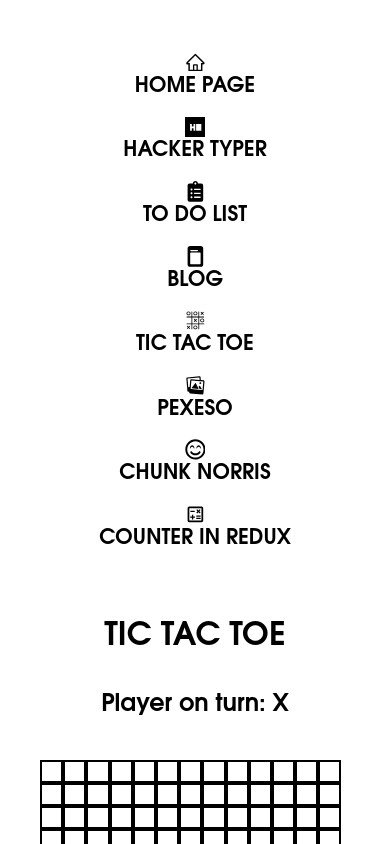
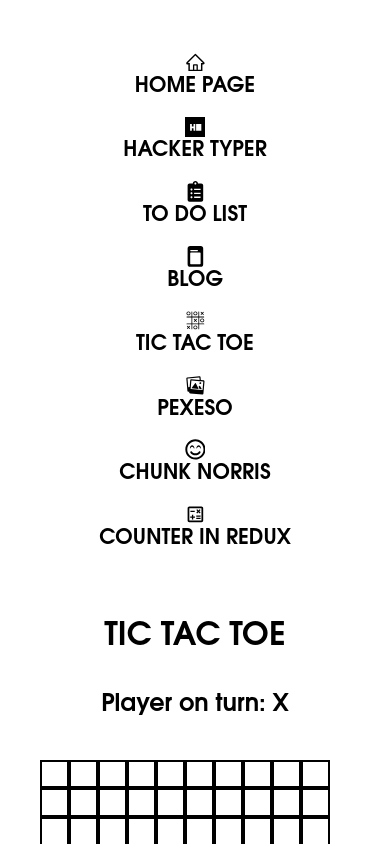
Before and after one commit to matusgrulik/ita-matus-grulik, a React (Create React App) app: page /tictactoe in a window 390 px wide. Shown: the top 844 px of the page. Built offline with nearby package versions, Linux system fonts and the light colour scheme.

Commit message:
TTT mobile version

```diff
--- a/src/TicTacToe/Components/Square.tsx
+++ b/src/TicTacToe/Components/Square.tsx
@@ -16,7 +16,7 @@ const DivWrapper = styled.div`
     font-size: 1.8rem;
   }
   @media (max-width: 499px) {
-    font-size: 1rem;
+    font-size: 1.3rem;
   }
 `;
 
```
